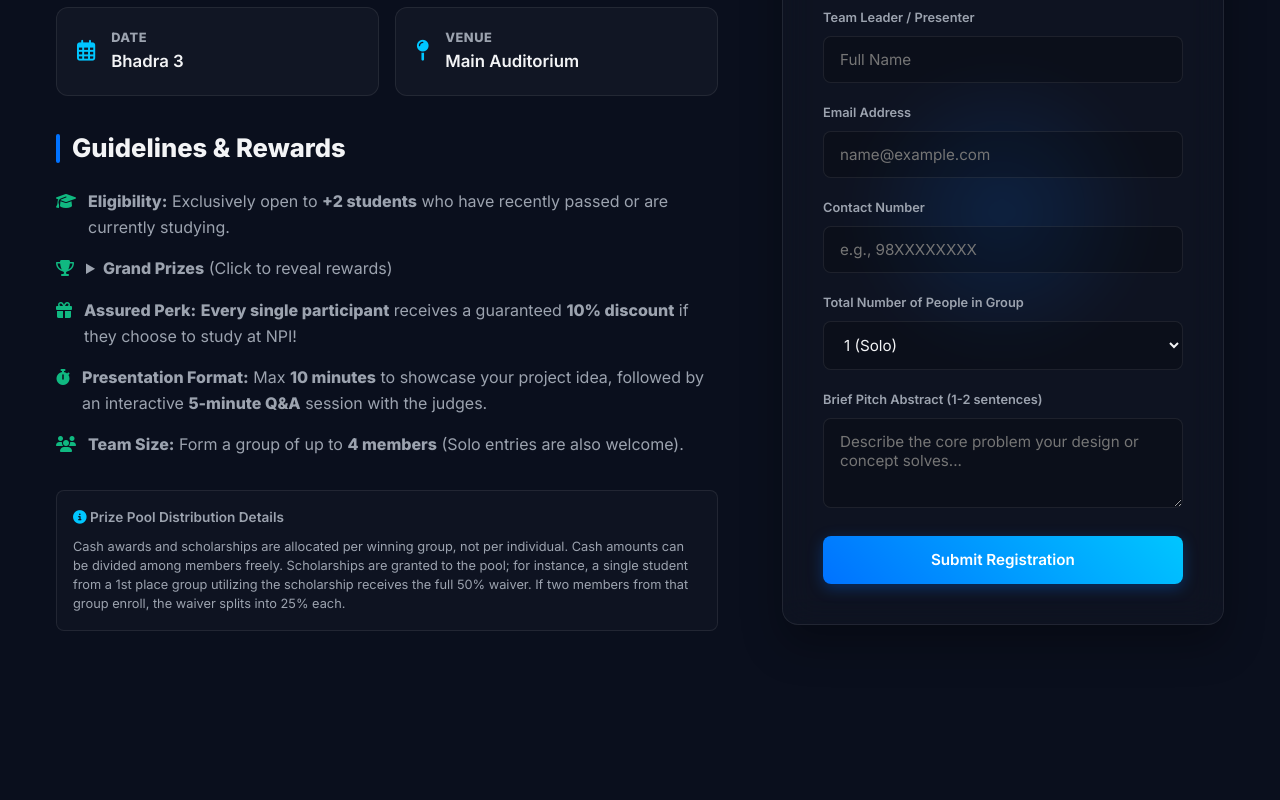
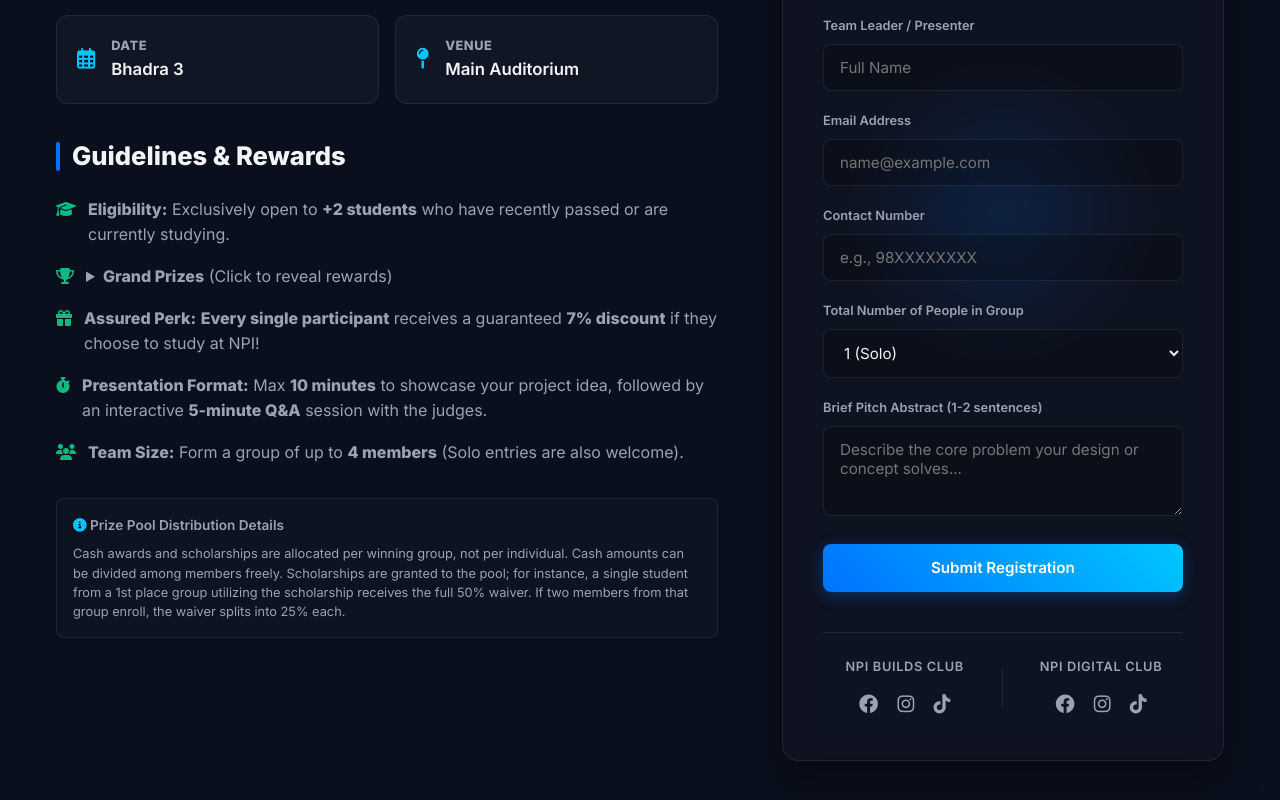
Before and after one commit to Jenisp69/Registration-form-for-pitch-comp, a plain HTML site: page index.html in a window 1280 px wide. Shown: the part 418-1218 px from the top of the page. Before the commit the page ends 1145 px from the top, so only its background shows below. Drawn offline with Linux system fonts and the light colour scheme.

Commit message:
added socials

```diff
--- a/index.html
+++ b/index.html
@@ -9,21 +9,45 @@
     <link rel="stylesheet" href="https://cdnjs.cloudflare.com/ajax/libs/font-awesome/6.4.0/css/all.min.css">
     <!-- External CSS Link -->
     <link rel="stylesheet" href="style.css">
+    <!-- External CSS Link with Version Control -->
 </head>
 <body>
+
 
     <header class="animate-fade-in">
     <div class="logo"><i class="fa-solid fa-lightbulb"></i> INNOVENTIONS</div>
 
-        <!-- Symmetrical Host Branding Block -->
+    <!-- Symmetrical Host Branding Block with Clickable Links -->
     <div class="host-branding">
+        <!-- Builds Club Link -->
+        <a href="https://npi-builds.vercel.app/" target="_blank" rel="noopener noreferrer" class="brand-link">
             <img src="images/buildsLogo.png" alt="Builds Club" class="brand-logo club-digital">
+        </a>
+
         <span class="brand-divider"></span>
+
+        <!-- NPI College Link -->
+        <a href="https://www.npi.edu.np" target="_blank" rel="noopener noreferrer" class="brand-link">
             <img src="images/NPILogo.png" alt="College Logo" class="brand-logo college-center">
+        </a>
+
         <span class="brand-divider"></span>
+
+        <!-- Digital Club Link -->
+        <a href="https://npi-digital.vercel.app/" target="_blank" rel="noopener noreferrer" class="brand-link">
             <img src="images/digitalLogo.png" alt="Digital Club" class="brand-logo club-builds">
+        </a>
     </div>
 </header>
+
+
+
+
+
+
+
+
+
 
     <div class="container">
 
@@ -68,14 +92,14 @@
                                 <div class="prize-dropdown-content">
                                     • <strong>1st Place:</strong> <span class="neongreen-text">NPR 10,000</span> + <strong>50% Scholarship</strong> for 1st Year at NPI.<br>
                                     • <strong>2nd Place:</strong> <span class="neongreen-text">NPR 7,000</span> + <strong>30% Scholarship</strong> for 1st Year at NPI.<br>
-                                    • <strong>3rd Place:</strong> <span class="neongreen-text">NPR 4,000</span> + <strong>10% Scholarship</strong> for 1st Year at NPI.
+                                    • <strong>3rd Place:</strong> <span class="neongreen-text">NPR 4,000</span> + <strong>15% Scholarship</strong> for 1st Year at NPI.
                                 </div>
                             </details>
                         </span>
                     </li>
                     <li>
                         <i class="fa-solid fa-gift"></i>
-                        <span><strong>Assured Perk:</strong> <strong>Every single participant</strong> receives a guaranteed <strong>10% discount</strong> if they choose to study at NPI!</span>
+                        <span><strong>Assured Perk:</strong> <strong>Every single participant</strong> receives a guaranteed <strong>7% discount</strong> if they choose to study at NPI!</span>
                     </li>
                     <li>
                         <i class="fa-solid fa-stopwatch"></i>
@@ -145,7 +169,45 @@
                     <textarea id="ideaAbstract" name="ideaAbstract" class="form-control" placeholder="Describe the core problem your design or concept solves..." required></textarea>
                 </div>
 
+
+
+
+
+
+
+
+
+
+
 <button type="submit" class="btn-submit">Submit Registration</button>
+            </form>
+
+            <!-- Symmetrical Dual-Club Social Links -->
+            <div class="social-branding-footer">
+                <div class="club-social-block">
+                    <h4>NPI Builds Club</h4>
+                    <div class="social-icons">
+                        <a href="https://www.facebook.com/profile.php?id=61591646105792" target="_blank" rel="noopener noreferrer" title="Facebook"><i class="fa-brands fa-facebook"></i></a>
+                        <a href="https://www.instagram.com/npibuids/" target="_blank" rel="noopener noreferrer" title="Instagram"><i class="fa-brands fa-instagram"></i></a>
+                        <a href="https://www.tiktok.com/@npi.builds" target="_blank" rel="noopener noreferrer" title="TikTok"><i class="fa-brands fa-tiktok"></i></a>
+                    </div>
+                </div>
+
+                <div class="social-vertical-divider"></div>
+
+                <div class="club-social-block">
+                    <h4>NPI Digital Club</h4>
+                    <div class="social-icons">
+                        <a href="https://www.facebook.com/profile.php?id=61587278999438" target="_blank" rel="noopener noreferrer" title="Facebook"><i class="fa-brands fa-facebook"></i></a>
+                        <a href="https://www.instagram.com/npi_digital_club/" target="_blank" rel="noopener noreferrer" title="Instagram"><i class="fa-brands fa-instagram"></i></a>
+                        <a href="https://www.tiktok.com/@npi.digital.club" target="_blank" rel="noopener noreferrer" title="TikTok"><i class="fa-brands fa-tiktok"></i></a>
+                    </div>
+                </div>
+            </div>
+        </div> <!-- End of registrationCard -->
+
+
+
             </form>
         </div>
 
@@ -158,4 +220,3 @@
     <!-- External JavaScript Link -->
     <script src="script.js"></script>
 </body>
-</html>
--- a/style.css
+++ b/style.css
@@ -395,3 +395,71 @@ textarea.form-control {
         display: none;
     }
 }
+
+
+/* Dual-Club Social Footer Design */
+.social-branding-footer {
+    display: flex;
+    justify-content: space-between;
+    align-items: center;
+    margin-top: 2.5rem;
+    padding-top: 1.5rem;
+    border-top: 1px solid var(--border-color);
+}
+
+.club-social-block {
+    flex: 1;
+    text-align: center;
+}
+
+.club-social-block h4 {
+    font-size: 0.8rem;
+    color: var(--text-muted);
+    font-weight: 600;
+    text-transform: uppercase;
+    letter-spacing: 0.05em;
+    margin-bottom: 0.75rem;
+}
+
+.social-icons {
+    display: flex;
+    justify-content: center;
+    gap: 1.2rem;
+}
+
+.social-icons a {
+    color: var(--text-muted);
+    font-size: 1.2rem;
+    transition: color 0.2s ease, transform 0.2s ease;
+}
+
+.social-icons a:hover {
+    transform: translateY(-2px);
+}
+
+/* Hover Accent Profiles */
+.club-social-block:first-of-type .social-icons a:hover {
+    color: var(--primary); /* Neon color choice 1 */
+}
+
+.club-social-block:last-of-type .social-icons a:hover {
+    color: var(--secondary); /* Neon color choice 2 */
+}
+
+.social-vertical-divider {
+    width: 1px;
+    height: 40px;
+    background: var(--border-color);
+    margin: 0 1rem;
+}
+
+/* Responsive collapse for small screens */
+@media (max-width: 480px) {
+    .social-branding-footer {
+        flex-direction: column;
+        gap: 1.5rem;
+    }
+    .social-vertical-divider {
+        display: none;
+    }
+}
```
Lines whose indentation alone changed are shown as unchanged.
